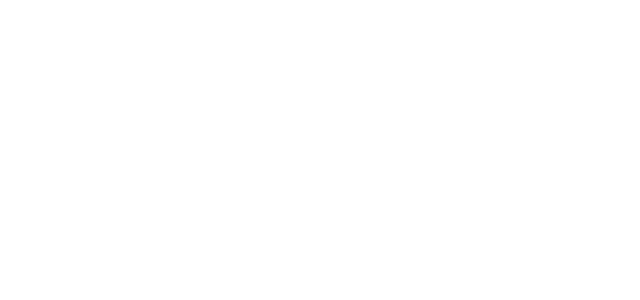
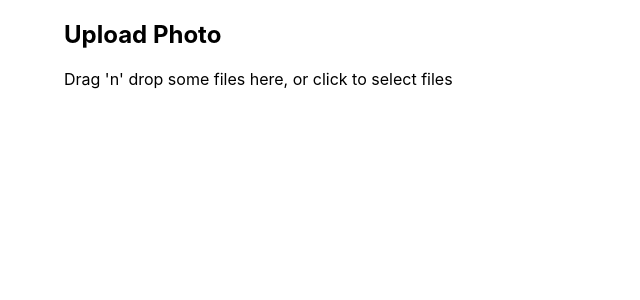
Before and after one commit to hesharon/BackStory, a React (Create React App) app in the folder backstory/: page /upload in a window 1280 px wide. Before the commit this address had no page. Shown: the top 300 px of the page, without its empty margins (0-640 px from the left). Built offline with nearby package versions, Linux system fonts and the light colour scheme.

Commit message:
Add layout for upload page

```diff
--- a/backstory/package.json
+++ b/backstory/package.json
@@ -3,11 +3,15 @@
   "version": "0.1.0",
   "private": true,
   "dependencies": {
+    "@emotion/react": "^11.11.1",
+    "@emotion/styled": "^11.11.0",
+    "@mui/material": "^5.13.4",
     "@testing-library/jest-dom": "^5.16.5",
     "@testing-library/react": "^13.4.0",
     "@testing-library/user-event": "^13.5.0",
     "react": "^18.2.0",
     "react-dom": "^18.2.0",
+    "react-dropzone": "^14.2.3",
     "react-router-dom": "^6.12.1",
     "react-scripts": "5.0.1",
     "web-vitals": "^2.1.4"
--- a/backstory/src/App.js
+++ b/backstory/src/App.js
@@ -1,14 +1,20 @@
-import React from 'react';
-import { BrowserRouter as Router, Route, Routes } from 'react-router-dom';
-import Home from './pages/home/Home';
+import React from "react";
+import { BrowserRouter as Router, Route, Routes } from "react-router-dom";
+import Home from "./pages/home/Home";
+import Collections from "./components/collections/Collections";
+import Upload from "./Upload";
 import "./App.css";
 
 function App() {
-  return (<Router>
-    <Routes>
-      <Route exact path="/" element={<Home/>} />
-    </Routes>
-  </Router>);
-  }
+  return (
+    <Router>
+      <Routes>
+        <Route exact path="/" element={<Home />} />
+        <Route path="/collections" element={<Collections />} />
+        <Route path="/upload" element={<Upload />} />
+      </Routes>
+    </Router>
+  );
+}
 
-  export default App;
+export default App;
--- /dev/null
+++ b/backstory/src/Upload.js
@@ -0,0 +1,34 @@
+import React, { useCallback } from "react";
+import { useDropzone } from "react-dropzone";
+import styles from "./Upload.module.css";
+
+function Upload() {
+  return (
+    <div className={styles.container}>
+      <h2>Upload Photo</h2>
+      <div>
+        <Dropzone></Dropzone>
+      </div>
+    </div>
+  );
+}
+
+function Dropzone() {
+  const onDrop = useCallback((acceptedFiles) => {
+    // Do something with the files
+  }, []);
+  const { getRootProps, getInputProps, isDragActive } = useDropzone({ onDrop });
+
+  return (
+    <div {...getRootProps()}>
+      <input {...getInputProps()} />
+      {isDragActive ? (
+        <p>Drop the files here ...</p>
+      ) : (
+        <p>Drag 'n' drop some files here, or click to select files</p>
+      )}
+    </div>
+  );
+}
+
+export default Upload;
--- /dev/null
+++ b/backstory/src/Upload.module.css
@@ -0,0 +1,3 @@
+.container {
+  padding: 0 5%;
+}
--- a/backstory/src/components/gallery/Gallery.js
+++ b/backstory/src/components/gallery/Gallery.js
@@ -1,6 +1,6 @@
 import React, { useState } from "react";
 import "./Gallery.css";
-import PolaroidImage from "../../components/polaroidImage/PolaroidImage";
+import PolaroidImage from "../PolaroidImage/PolaroidImage";
 
 function Gallery() {
   const photos = [
```
Also changed, not shown: 1 other file (tests, documents, lock files or other folders).
